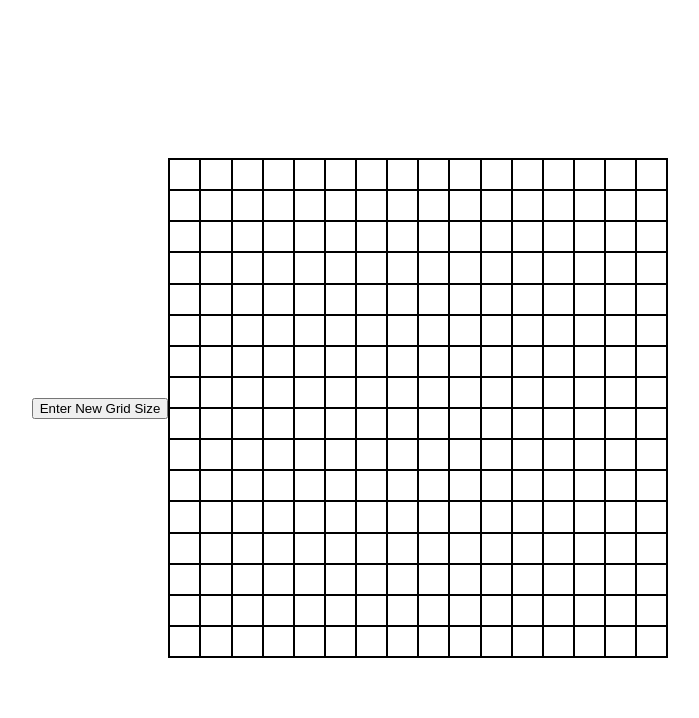
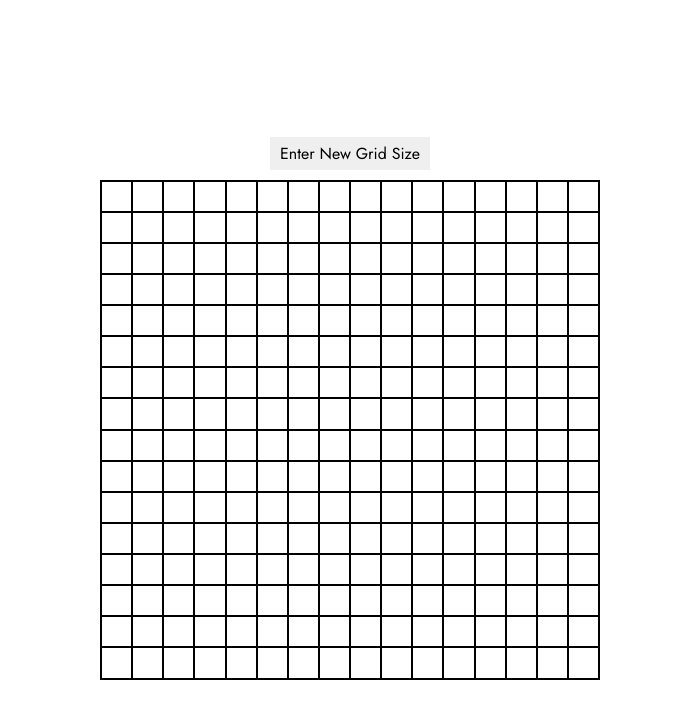
Before and after one commit to iqbalev/etch-a-sketch, a plain HTML site: page index.html in a window 1280 px wide. Shown: the whole page, without its empty margins (290-989 px from the left). Drawn offline with Linux system fonts and the light colour scheme.

Commit message:
Added some styles to the button and change the cursor to pointer

```diff
--- a/style.css
+++ b/style.css
@@ -4,9 +4,20 @@
 
 body {
   display: flex;
+  flex-direction: column;
   justify-content: center;
   align-items: center;
   height: 100vh;
+  gap: 10px;
+  font-family: "Jost", sans-serif;
+}
+
+.btn-grid-size {
+  padding: 5px 10px;
+  border: transparent;
+  font-family: inherit;
+  font-size: 1rem;
+  cursor: pointer;
 }
 
 .container {
@@ -19,4 +30,5 @@ body {
 
 .grid {
   border: 1px solid #000;
+  cursor: pointer;
 }
```
